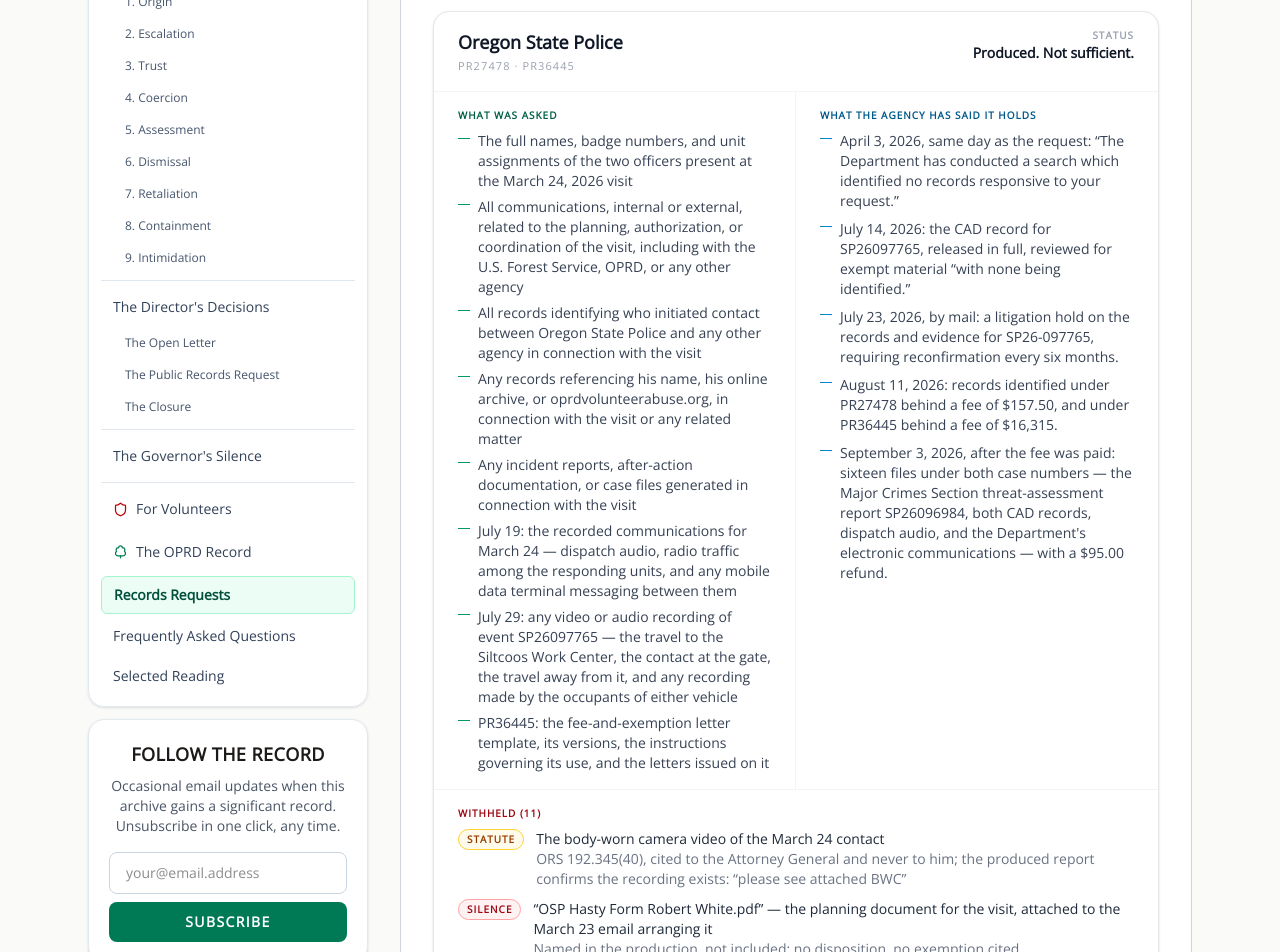
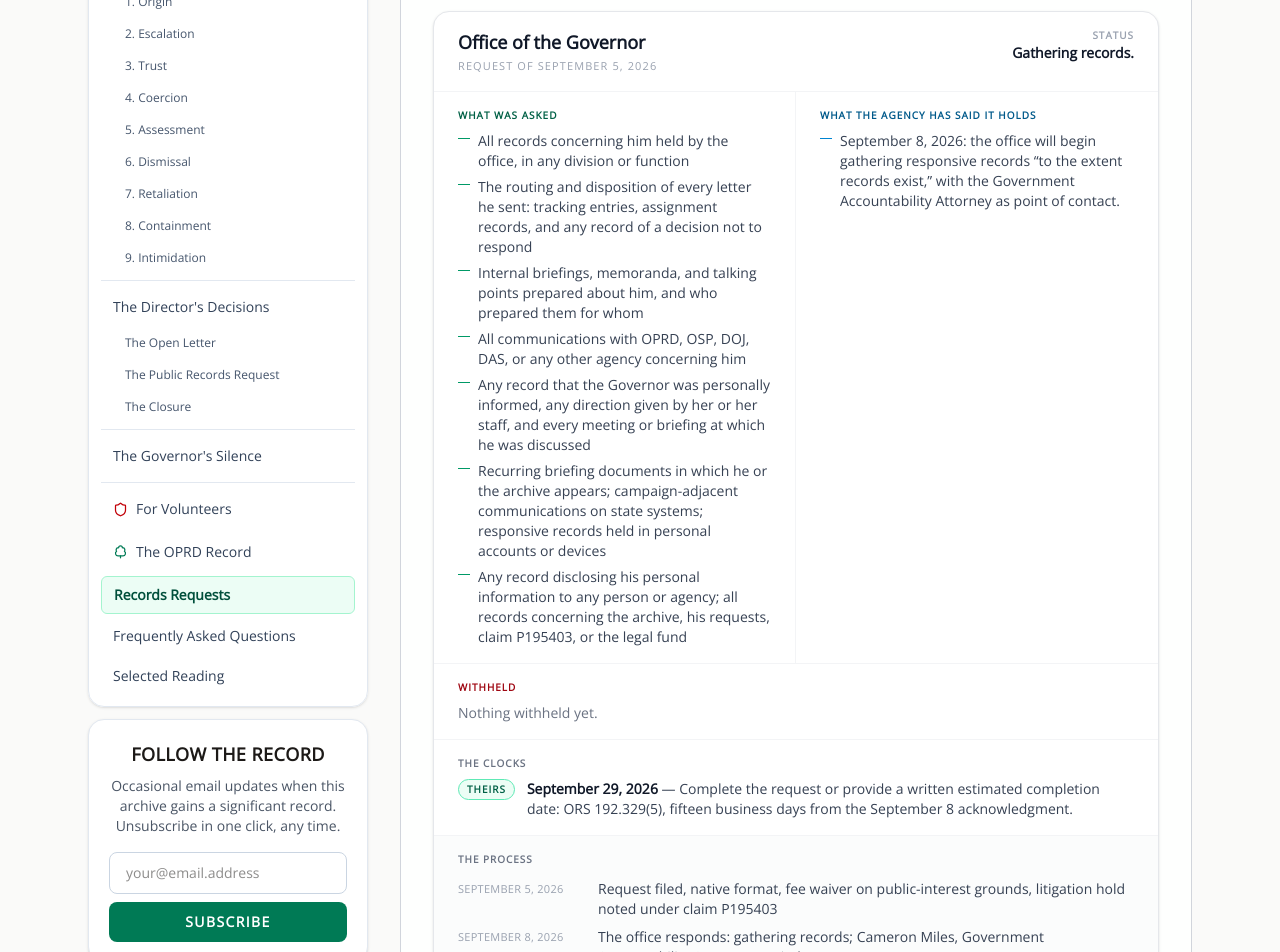
Before and after one commit to rswfire/rswfire.oprd, a Next.js app: page /records-requests in a window 1280 px wide. Shown: the part 560-1512 px from the top of the page. Built offline with nearby package versions, Linux system fonts and the light colour scheme.

Commit message:
Records tracker: agency order, OPRD request history, intro wording

```diff
--- a/app/(archive)/records-requests/page.tsx
+++ b/app/(archive)/records-requests/page.tsx
@@ -48,12 +48,12 @@ export default function RecordsRequestsPage() {
                     When an institution chooses silence, you can force a response through public records.
                     A letter can be ignored; a records request cannot be ignored quietly. Its deadlines
                     are statutory. Every answer becomes a public record. Every refusal must name its
-                    basis, and every silence gets a date.
+                    basis. Every silence gets a date.
                 </div>
                 <div>
                     Each of their moves is now on this page: what was asked, what they said they hold,
-                    what they withhold and on what basis, a statute, a fee, or silence, and the clocks
-                    running on both sides. The documents themselves live in the{" "}
+                    what they withhold and on what basis, and the clocks running on both sides. The
+                    documents themselves live in the{" "}
                     <Link href="/accountability" className="underline text-emerald-800 hover:text-emerald-600">accountability registers</Link>;
                     this page keeps the score.
                 </div>
--- a/data/recordsRequests.ts
+++ b/data/recordsRequests.ts
@@ -39,6 +39,37 @@ export interface AgencyRequests {
 }
 
 export const RECORDS_REQUESTS: AgencyRequests[] = [
+    {
+        slug: "governor",
+        agency: "Office of the Governor",
+        refs: "Request of September 5, 2026",
+        status: "Gathering records.",
+        asked: [
+            "All records concerning him held by the office, in any division or function",
+            "The routing and disposition of every letter he sent: tracking entries, assignment records, and any record of a decision not to respond",
+            "Internal briefings, memoranda, and talking points prepared about him, and who prepared them for whom",
+            "All communications with OPRD, OSP, DOJ, DAS, or any other agency concerning him",
+            "Any record that the Governor was personally informed, any direction given by her or her staff, and every meeting or briefing at which he was discussed",
+            "Recurring briefing documents in which he or the archive appears; campaign-adjacent communications on state systems; responsive records held in personal accounts or devices",
+            "Any record disclosing his personal information to any person or agency; all records concerning the archive, his requests, claim P195403, or the legal fund",
+        ],
+        claims: [
+            "September 8, 2026: the office will begin gathering responsive records “to the extent records exist,” with the Government Accountability Attorney as point of contact.",
+        ],
+        withheld: [],
+        deadlines: [
+            {
+                d: "2026-09-29",
+                date: "September 29, 2026",
+                who: "them",
+                what: "Complete the request or provide a written estimated completion date: ORS 192.329(5), fifteen business days from the September 8 acknowledgment",
+            },
+        ],
+        timeline: [
+            { d: "2026-09-05", date: "September 5, 2026", event: "Request filed, native format, fee waiver on public-interest grounds, litigation hold noted under claim P195403" },
+            { d: "2026-09-08", date: "September 8, 2026", event: "The office responds: gathering records; Cameron Miles, Government Accountability Attorney, copied as contact" },
+        ],
+    },
     {
         slug: "osp",
         agency: "Oregon State Police",
@@ -150,26 +181,23 @@ export const RECORDS_REQUESTS: AgencyRequests[] = [
     {
         slug: "oprd",
         agency: "Oregon Parks & Recreation Department",
-        refs: "Request of September 5, 2026",
+        refs: "Aug 22 2025 · Apr 2 2026 · May 2 2026 · Sep 5 2026",
         status: "Pending. No acknowledgment.",
         asked: [
-            "All communications concerning him sent or received by Director Lisa Sumption, in any medium, on any device or account used for Department business",
-            "The same for Deputy Director J.R. Collier, and all communications between the two of them concerning him",
-            "All notes, memoranda, summaries, calendar entries, and handwritten notes authored by either concerning him",
-            "Any record of a direction or instruction given by either concerning him, including any instruction on whether or how staff should respond to his correspondence",
-            "February 1, 2025 to the present. Two custodians only, by design.",
+            "August 22, 2025: thirty-three categories across volunteer program operations, Honeyman State Park operations, administrative communications, investigations, and his own employment applications",
+            "April 2, 2026: all OPRD communications with the U.S. Forest Service, Oregon State Police, or Lane County Sheriff's Office referencing him, and all internal communications referencing him or the archive",
+            "May 2, 2026: every public records request the Department received since 2023 and how each was handled, and every record of executive involvement in public records responses",
+            "September 5, 2026: every communication, note, calendar entry, and instruction concerning him held by Director Sumption and Deputy Director Collier, February 1, 2025 to the present, in any medium, on any device used for Department business, including any instruction on whether or how staff should respond to his correspondence",
         ],
         claims: [
-            "Nothing. The Department has not acknowledged the request.",
+            "August 28, 2025, by phone: an attempt to narrow the request. Then silence.",
+            "November 20, 2025, after a notice of violation: the response had been posted August 29 to an internal portal he had no access to and was never told existed, with estimates in the tens of thousands of dollars. He withdrew the request.",
+            "April 10, 2026: a cost estimate pricing volunteer-program categories at forty to eighty hours each, and the law-enforcement coordination records, the ones that would show what preceded the March 24 visit, at two to five hours.",
+            "May 4, 2026: the no-cost items produced, with a review of law-enforcement emails promised within the week. He closed all requests with the Department that evening.",
+            "Nothing on the September 5 request. The Department has not acknowledged it.",
             "September 8, 2026, through ODOT: “We confirmed with Lisa Sumption there were no communications on ODOT devices and that any communications responsive to your request were on OPRD devices” — which places them inside this request.",
         ],
-        withheld: [
-            {
-                item: "Everything requested",
-                basis: "silence",
-                detail: "No acknowledgment yet; the five business days ORS 192.324 allows run through September 15",
-            },
-        ],
+        withheld: [],
         deadlines: [
             {
                 d: "2026-09-15",
@@ -185,40 +213,19 @@ export const RECORDS_REQUESTS: AgencyRequests[] = [
             },
         ],
         timeline: [
-            { d: "2026-09-05", date: "September 5, 2026", event: "Request filed: two custodians, every medium, response-handling instructions included" },
-            { d: "2026-09-08", date: "September 8, 2026", event: "ODOT, after confirming with the Director personally: responsive communications live on OPRD devices" },
-            { d: "2026-09-08", date: "September 8, 2026", event: "The ODOT statement forwarded to the Director for the record: undisputed, it stands as accurate" },
-        ],
-    },
-    {
-        slug: "governor",
-        agency: "Office of the Governor",
-        refs: "Request of September 5, 2026",
-        status: "Gathering records.",
-        asked: [
-            "All records concerning him held by the office, in any division or function",
-            "The routing and disposition of every letter he sent: tracking entries, assignment records, and any record of a decision not to respond",
-            "Internal briefings, memoranda, and talking points prepared about him, and who prepared them for whom",
-            "All communications with OPRD, OSP, DOJ, DAS, or any other agency concerning him",
-            "Any record that the Governor was personally informed, any direction given by her or her staff, and every meeting or briefing at which he was discussed",
-            "Recurring briefing documents in which he or the archive appears; campaign-adjacent communications on state systems; responsive records held in personal accounts or devices",
-            "Any record disclosing his personal information to any person or agency; all records concerning the archive, his requests, claim P195403, or the legal fund",
-        ],
-        claims: [
-            "September 8, 2026: the office will begin gathering responsive records “to the extent records exist,” with the Government Accountability Attorney as point of contact.",
-        ],
-        withheld: [],
-        deadlines: [
-            {
-                d: "2026-09-29",
-                date: "September 29, 2026",
-                who: "them",
-                what: "Complete the request or provide a written estimated completion date: ORS 192.329(5), fifteen business days from the September 8 acknowledgment",
-            },
-        ],
-        timeline: [
-            { d: "2026-09-05", date: "September 5, 2026", event: "Request filed, native format, fee waiver on public-interest grounds, litigation hold noted under claim P195403" },
-            { d: "2026-09-08", date: "September 8, 2026", event: "The office responds: gathering records; Cameron Miles, Government Accountability Attorney, copied as contact" },
+            { d: "2025-08-22", date: "August 22, 2025", event: "Comprehensive request filed: thirty-three categories" },
+            { d: "2025-08-28", date: "August 28, 2025", event: "A phone call attempting to narrow the request; he declines and asks for everything in writing" },
+            { d: "2025-08-29", date: "August 29, 2025", event: "A response posted to an internal portal he cannot access and was never told existed" },
+            { d: "2025-11-15", date: "November 15, 2025", event: "Notice of violation after eighty-five days of silence" },
+            { d: "2025-11-20", date: "November 20, 2025", event: "The portal posting surfaces, with estimates in the tens of thousands; the request withdrawn" },
+            { d: "2026-04-02", date: "April 2, 2026", event: "New request: OPRD's communications with law enforcement about him, and everything internal referencing him or the archive" },
+            { d: "2026-04-10", date: "April 10, 2026", event: "Cost estimate: the law-enforcement records priced at two to five hours" },
+            { d: "2026-04-14", date: "April 14, 2026", event: "Estimates rejected; fee waiver demanded on indigence and public-interest grounds" },
+            { d: "2026-04-29", date: "April 29, 2026", event: "Acknowledgment; no-cost items promised by May 1" },
+            { d: "2026-05-01", date: "May 1, 2026", event: "The May 1 commitment not fulfilled; nothing received" },
+            { d: "2026-05-04", date: "May 4, 2026", event: "No-cost items arrive in the morning; the May 2 compliance request acknowledged; he closes all requests with the Department that evening" },
+            { d: "2026-09-05", date: "September 5, 2026", event: "The current request: two custodians, every medium, response-handling instructions included" },
+            { d: "2026-09-08", date: "September 8, 2026", event: "ODOT, after confirming with the Director personally: responsive communications live on OPRD devices; the statement forwarded to the Director for the record, undisputed" },
         ],
     },
 ];
```
